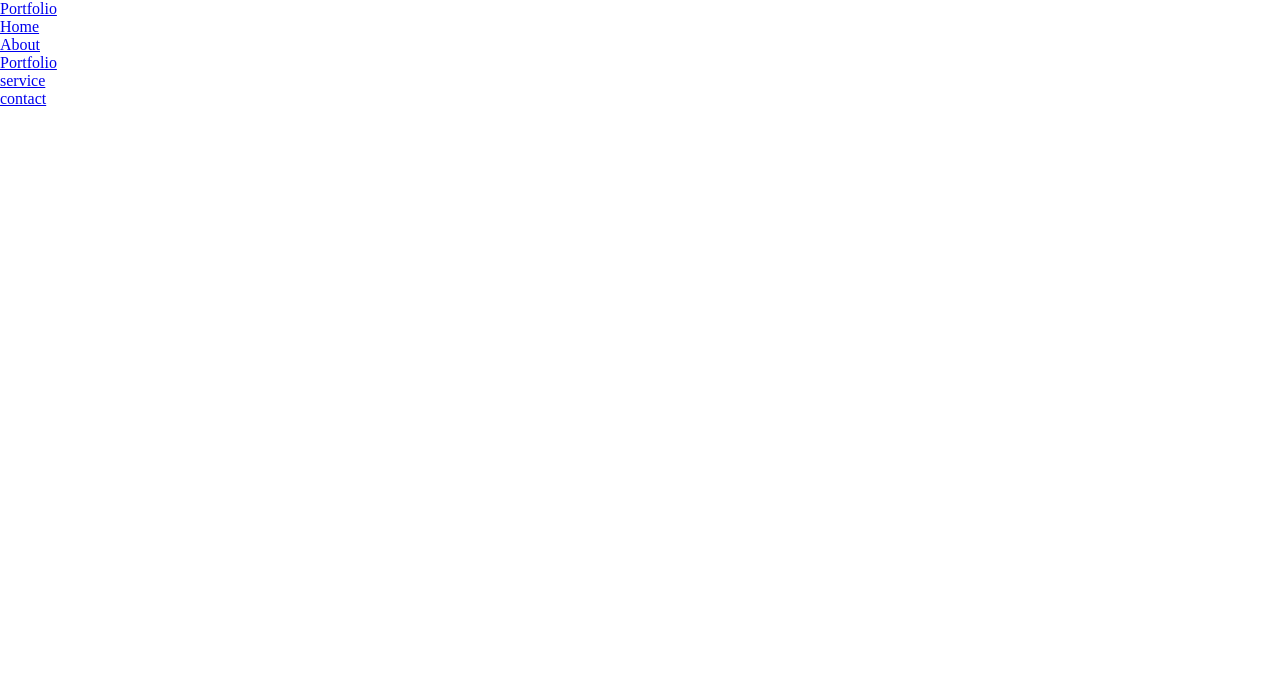
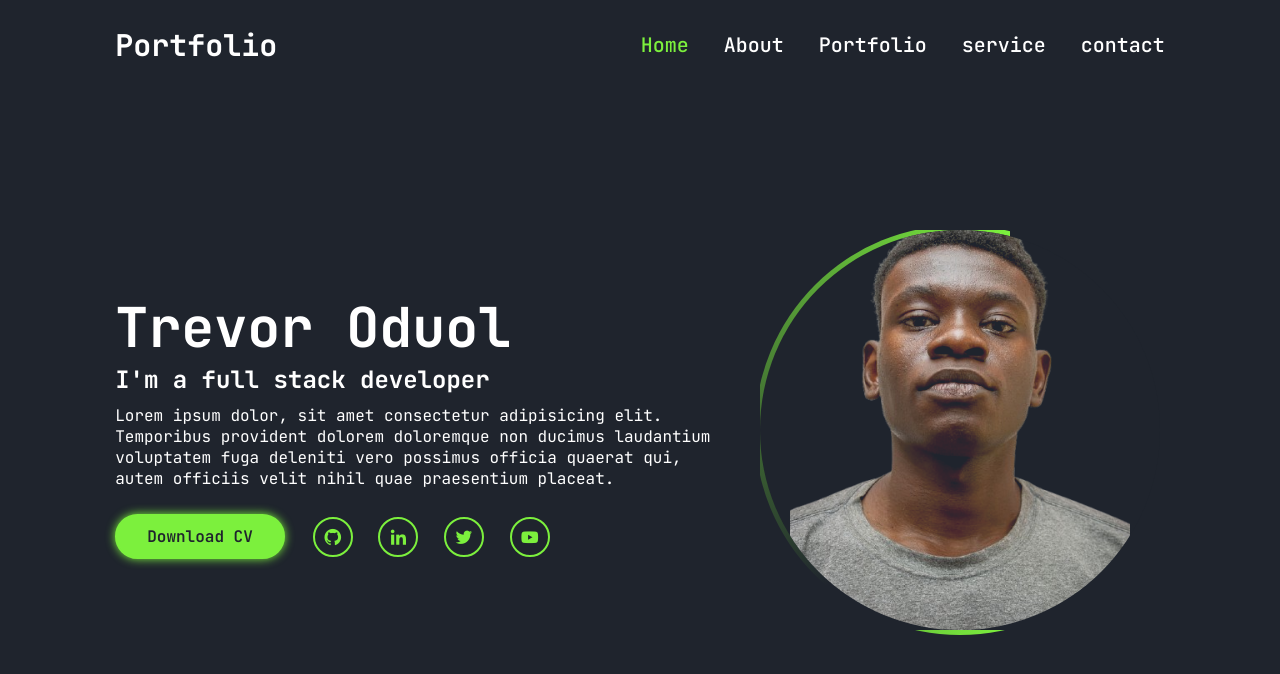
Before and after one commit to HCSButcher/hackathon-Portfolio-, a plain HTML site: page index.html in a window 1280 px wide. Drawn offline with nearby package versions, Linux system fonts and the light colour scheme.

Commit message:
finished image

```diff
--- a/index.html
+++ b/index.html
@@ -5,17 +5,52 @@
     <meta name="viewport" content="width=device-width, initial-scale=1.0" />
     <title>Portfolio</title>
     <link rel="stylesheet" href="style.css" />
+    <style>
+      @import url("https://fonts.googleapis.com/css2?family=JetBrains+Mono:ital,wght@0,100..800;1,100..800&display=swap");
+    </style>
+    <link
+      href="https://unpkg.com/boxicons@2.1.4/css/boxicons.min.css"
+      rel="stylesheet"
+    />
   </head>
   <body>
     <nav class="navbar">
       <a href="#" class="logo">Portfolio</a>
       <ul>
-        <li><a href="#">Home</a></li>
+        <li class="active"><a href="#">Home</a></li>
         <li><a href="#">About</a></li>
         <li><a href="#">Portfolio</a></li>
         <li><a href="#">service</a></li>
         <li><a href="#">contact</a></li>
       </ul>
     </nav>
+    <section class="home">
+      <div class="home-info">
+        <h1>Trevor Oduol</h1>
+        <h2>I&apos;m a full stack developer</h2>
+        <p>
+          Lorem ipsum dolor, sit amet consectetur adipisicing elit. Temporibus
+          provident dolorem doloremque non ducimus laudantium voluptatem fuga
+          deleniti vero possimus officia quaerat qui, autem officiis velit nihil
+          quae praesentium placeat.
+        </p>
+        <div class="btn-sci">
+          <a href="#" class="btn">Download CV</a>
+          <div class="sci">
+            <a href=""><i class="bx bxl-github"></i></a>
+            <a href=""><i class="bx bxl-linkedin"></i></a>
+            <a href=""><i class="bx bxl-twitter"></i></a>
+            <a href=""><i class="bx bxl-youtube"></i></a>
+          </div>
+        </div>
+      </div>
+      <div class="home-img">
+        <div class="img-box">
+          <div class="img-item">
+            <img src="home.png" alt="" />
+          </div>
+        </div>
+      </div>
+    </section>
   </body>
 </html>
--- a/style.css
+++ b/style.css
@@ -1,11 +1,150 @@
-@import url
-(
-  "https://fonts.googleapis.com/css2?family=Poppins:weight@300;400;500;600;700;800;900;&display=swap"
-);
+.jetbrains-mono-JetBrains {
+  font-family: "JetBrains Mono", monospace;
+  font-optical-sizing: auto;
+  font-weight: 700;
+  font-style: normal;
+}
 
 * {
   margin: 0;
   padding: 0;
   box-sizing: border-box;
-  font-family: "Poppins", "sans-serif";
 }
+body {
+  background: #1f242d;
+  font-family: "JetBrains Mono", monospace;
+}
+
+a {
+  color: #fff;
+  text-decoration: none;
+}
+.navbar {
+  position: fixed;
+  left: 0;
+  top: 0;
+  width: 100%;
+  padding: 25px 9%;
+  display: flex;
+  justify-content: space-between;
+  align-items: center;
+  z-index: 100;
+}
+.navbar .logo {
+  font-size: 30px;
+  font-weight: 700;
+}
+
+.navbar ul {
+  display: flex;
+}
+.navbar ul li {
+  list-style: none;
+  margin-left: 35px;
+}
+.navbar ul li a {
+  font-size: 20px;
+  font-weight: 500;
+  transition: 0.5s;
+}
+.navbar ul li:hover a,
+.navbar ul li.active a {
+  color: #7cf03d;
+}
+.home {
+  display: flex;
+  align-items: center;
+  height: 100vh;
+  padding: 60px 9% 0;
+  color: #fff;
+}
+.home-info h1 {
+  font-size: 55px;
+  margin-top: -10px;
+}
+.home-info p {
+  font-size: 16px;
+  margin: 10px 0 25px;
+}
+.home-info .btn-sci {
+  display: flex;
+  align-items: center;
+}
+.btn {
+  display: inline-block;
+  padding: 10px 30px;
+  background: #7cf03d;
+  border: 2px solid #7cf03d;
+  border-radius: 40px;
+  box-shadow: 0 0 10px #7cf03d;
+  font-size: 16px;
+  color: #1f242d;
+  font-weight: 600;
+  transition: 0.5s;
+}
+
+.btn:hover {
+  background: transparent;
+  color: #7cf03d;
+  box-shadow: none;
+}
+
+.home-info .btn-sci .sci {
+  margin-left: 20px;
+}
+.home-info .btn-sci .sci a {
+  display: inline-flex;
+  padding: 8px;
+  border: 2px solid #7cf03d;
+  border-radius: 50%;
+  font-size: 20px;
+  color: #7cf03d;
+  margin: 0 8px;
+  transition: 0.5s;
+}
+.home-info .btn-sci .sci a:hover {
+  background: #7cf03d;
+  color: #1f242d;
+  box-shadow: 0 0 10px #7cf03d;
+}
+.home-img .img-box {
+  position: relative;
+  margin-left: 30px;
+  width: 32vw;
+  height: 32vw;
+  border-radius: 50%;
+  padding: 5px;
+  justify-content: center;
+  align-items: center;
+  overflow: hidden;
+}
+
+.home-img .img-box::before,
+.home-img .img-box::after {
+  content: "";
+  position: absolute;
+  width: 500px;
+  height: 500px;
+  background: conic-gradient(transparent, transparent, transparent, #7cf03d);
+}
+
+.home-img .img-box .img-item {
+  position: relative;
+  width: 100%;
+  height: 100%;
+  border-radius: 50%;
+  border-radius: 2px solid #1f242d;
+  background: #1f242d;
+  display: flex;
+  justify-content: center;
+  z-index: 1;
+  overflow: hidden;
+}
+.home-img .img-box .img-item img {
+  top: -80px;
+  position: absolute;
+  display: block;
+  width: 85%;
+  object-fit: cover;
+  mix-blend-mode: lighten;
+}
```
Also changed, not shown: home.png (added).
